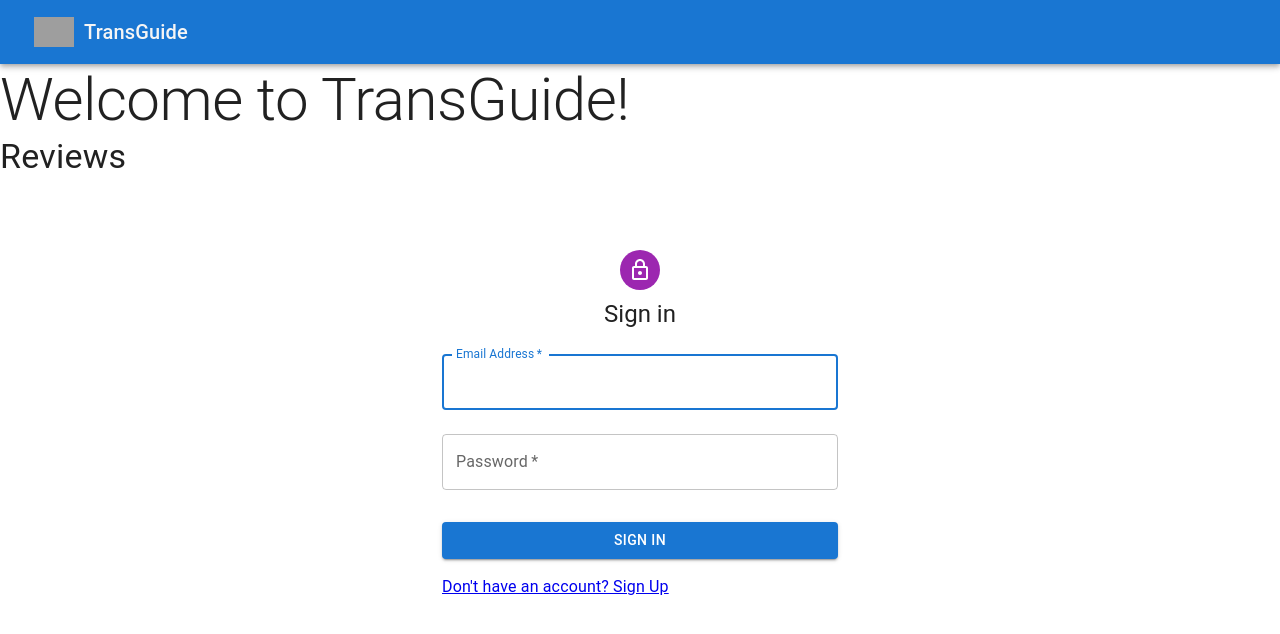
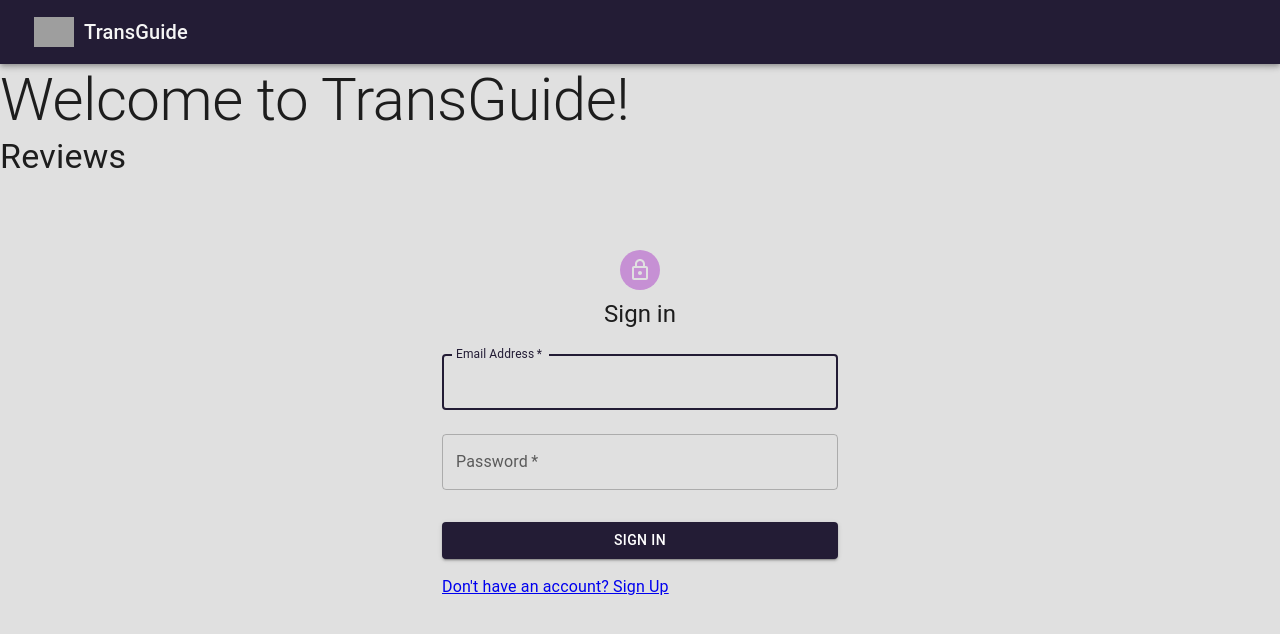
Before and after one commit to DaniS91/Capstone-Project, a React (Create React App) app: page / in a window 1280 px wide. Shown: the top 634 px of the page. Built offline with nearby package versions, Linux system fonts and the light colour scheme; no server answers; the database is empty; grey boxes are pictures that could not be loaded.

Commit message:
implement MUI custom theme provider to customize website look

```diff
--- a/src/components/App.js
+++ b/src/components/App.js
@@ -4,9 +4,47 @@ import BusinessControl from "./BusinessControl";
 import SignUp from "./SignUp";
 import SignIn from "./SignIn";
 import { BrowserRouter as Router, Routes, Route } from "react-router-dom";
+import { ThemeProvider, createTheme } from "@mui/material";
 
 function App(){
+  const theme = createTheme({
+    palette: {
+      mode: 'light',
+      primary: {
+        main: '#231c35',
+        dark: '#070e48',
+      },
+      secondary: {
+        main: '#c690d4',
+      },
+      error: {
+        main: '#E74C3C',
+      },
+      warning: {
+        main: '#F7CA18',
+      },
+      info: {
+        main: '#3ca1af',
+      },
+      success: {
+        main: '#68C3A3',
+      },
+      background: {
+        default: '#e0e0e0',
+        paper: '#e0e0e0',
+      },
+    },
+    components: {
+      MuiButtonBase: {
+        defaultProps: {
+          margin: '10px',
+          disableRipple: true,
+        },
+      },
+    },
+  });
   return (
+    <ThemeProvider theme={theme}>
       <Router>
         <Header />
         <Routes>
@@ -15,6 +53,7 @@ function App(){
           <Route path="/" element={<BusinessControl />} />
         </Routes>
       </Router>
+    </ThemeProvider>
   );
 }
 
```
Lines whose indentation alone changed are shown as unchanged.
